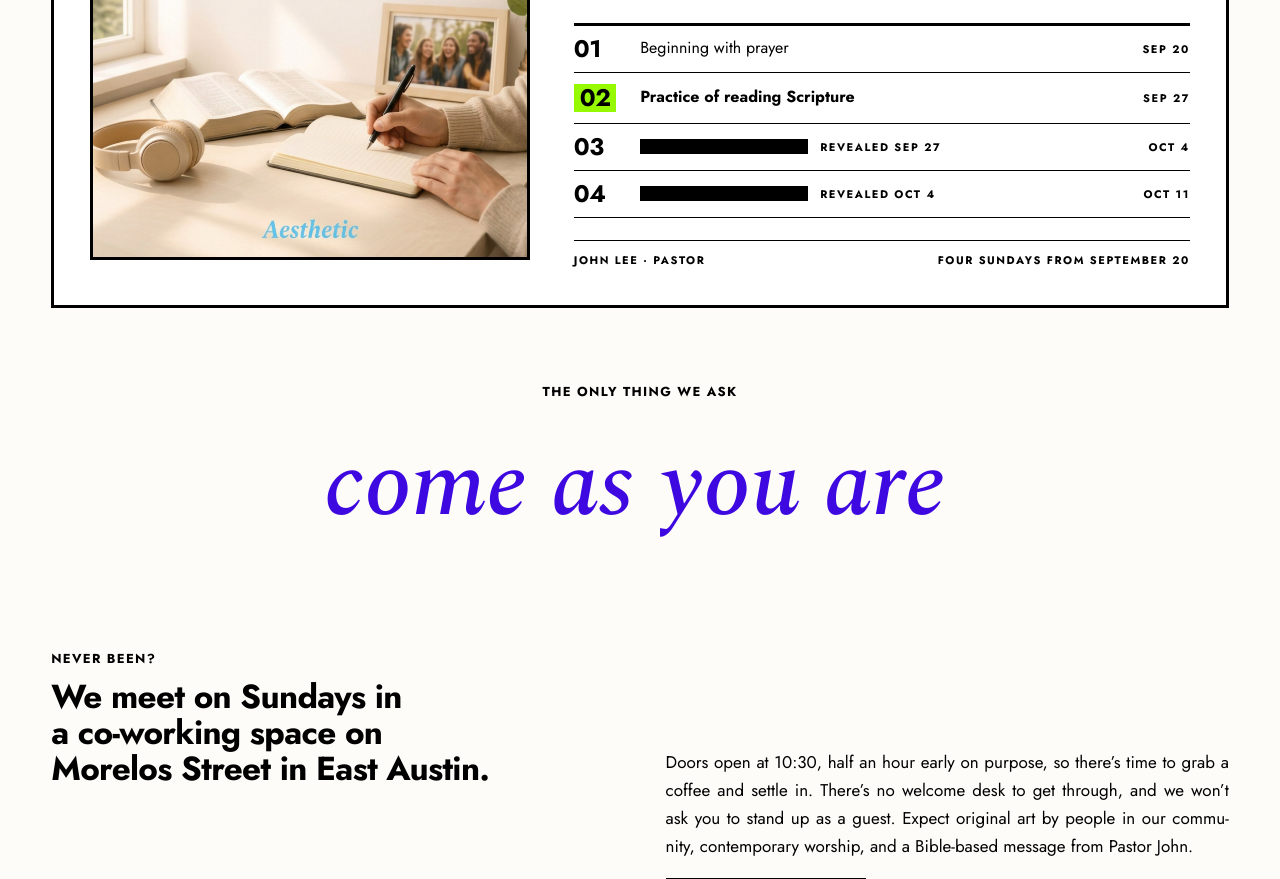
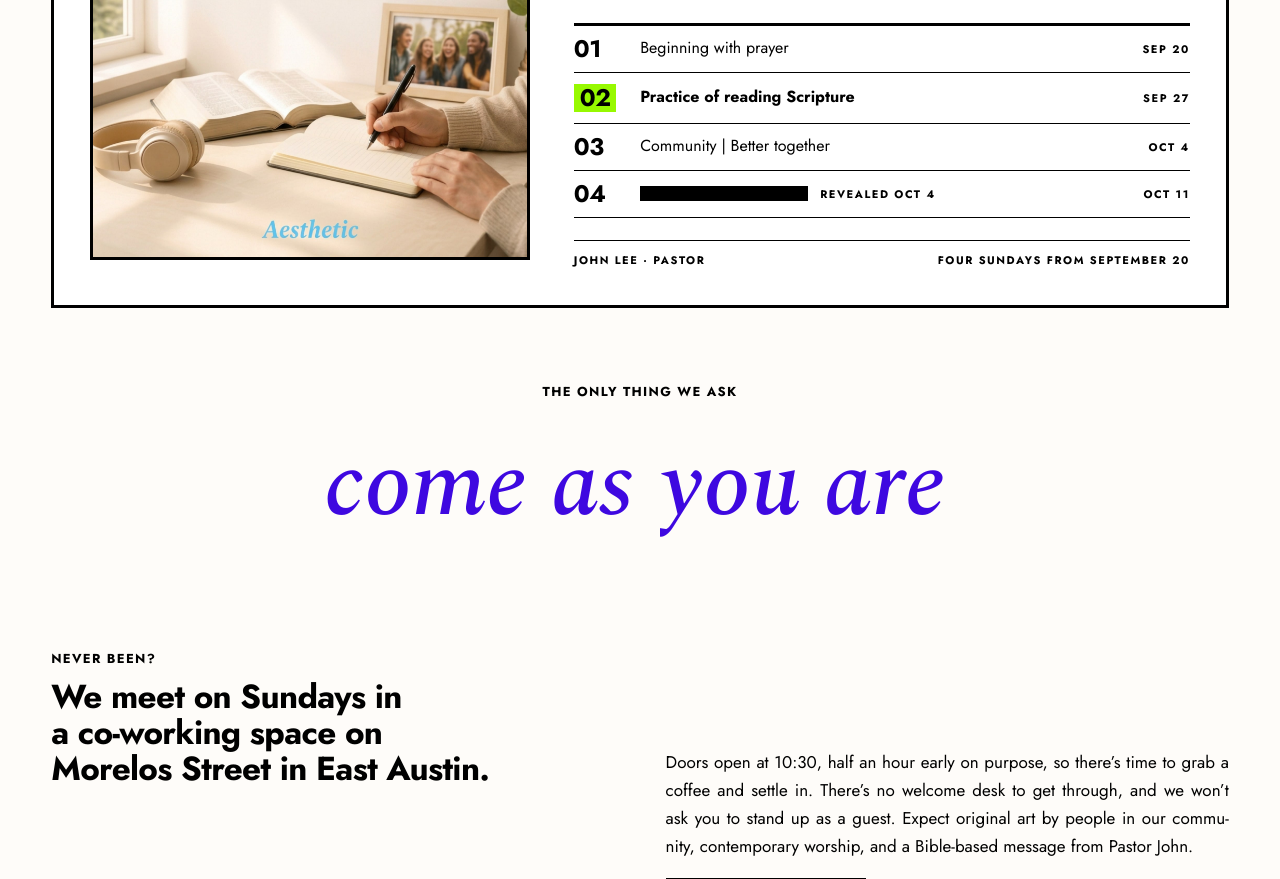
Before and after one commit to Aesthetic-ATX/Aesthetic-Website, a Next.js app: page / in a window 1280 px wide. Shown: the part 2540-3419 px from the top of the page. Built offline with nearby package versions, Linux system fonts and the light colour scheme.

Commit message:
Message series: week 3 title, Community | Better together
Co-Authored-By: Claude Opus 5.5 <noreply@anthropic.com>

```diff
--- a/data/message.ts
+++ b/data/message.ts
@@ -38,7 +38,7 @@ export const message = {
   weeks: [
     { date: "2026-09-20", title: "Beginning with prayer" },
     { date: "2026-09-27", title: "Practice of reading Scripture" },
-    { date: "2026-10-04", title: null },
+    { date: "2026-10-04", title: "Community | Better together" },
     { date: "2026-10-11", title: null },
   ] satisfies Week[],   // four Sundays, not five: John shortened the series (2026-09-29)
 } as const;
```
